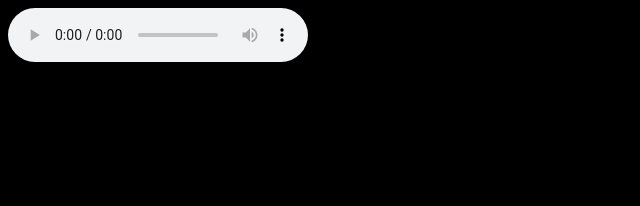
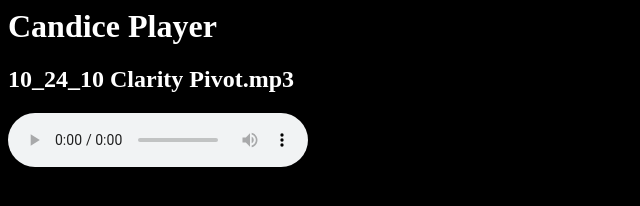
Before and after one commit to maurop123/great-freedom-talks, a plain HTML site: page index.html in a window 1280 px wide. Shown: the whole page, without its empty margins (0-640 px from the left). Drawn offline with Linux system fonts and the light colour scheme.

Commit message:
title update

```diff
--- a/index.html
+++ b/index.html
@@ -5,8 +5,9 @@
   <script type="text/javascript" src="the_catalog.js"></script>
 
   <body>
-    <audio id="player" controls>
-    </audio>
+    <h1>Candice Player</h1>
+    <h2 id="track_title"></h2>
+    <audio id="player" controls></audio>
   </body>
 
   <!-- use data -->
@@ -26,8 +27,13 @@
     const source = document.createElement('source')
     player.appendChild(source)
 
+    //Source with a random track
     source.setAttribute('src', randomTrack)
     source.setAttribute('type', 'audio/mp3')
+
+    //Update the track title
+    const currTrackTitle = document.getElementById("track_title")
+    currTrackTitle.innerText = titles[randomIndex]
   </script>
 </html>
 
```
